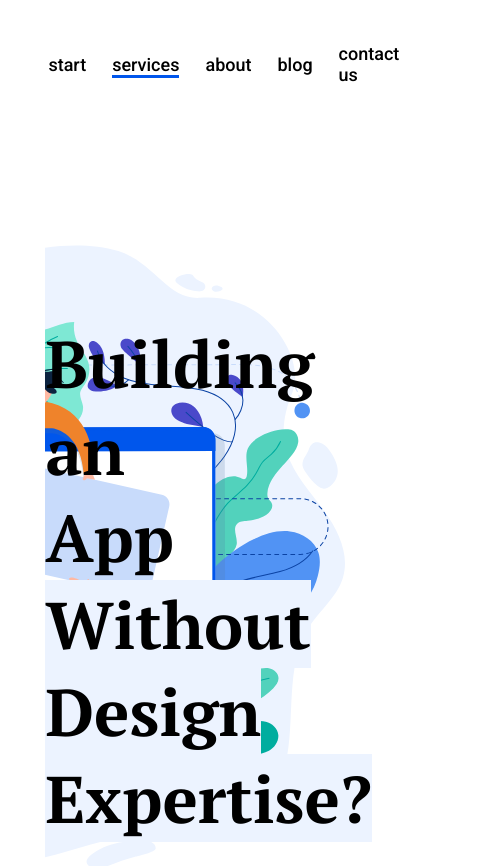
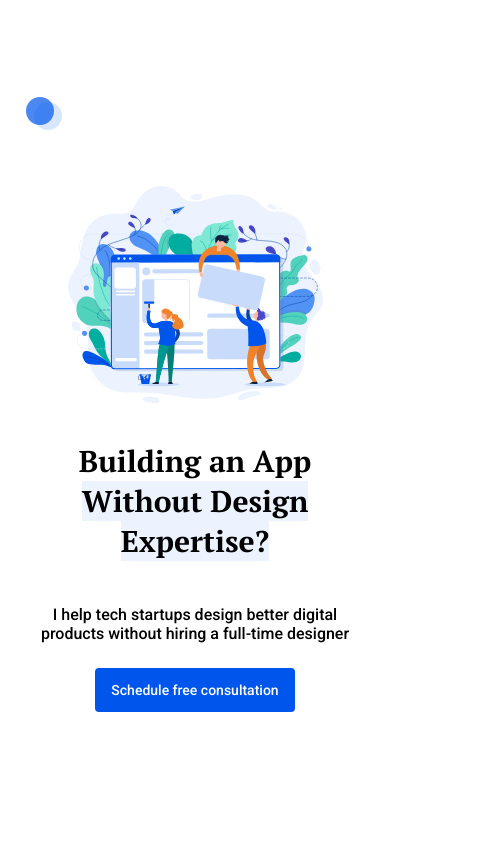
Before and after one commit to WebHeroSchool/html-css-2-0, a plain HTML site: page index.html in a window 390 px wide. Shown: the top 866 px of the page, 500 px wide, since content can reach past the window. After the commit the page ends 844 px from the top, so only its background shows below. Drawn offline with Linux system fonts and the light colour scheme.

Commit message:
настройки адаптации

```diff
--- a/index.html
+++ b/index.html
@@ -7,11 +7,16 @@
     <link href="https://fonts.googleapis.com/css2?family=Roboto:wght@500&display=swap" rel="stylesheet">
     <link href="https://fonts.googleapis.com/css2?family=PT+Serif:wght@700&display=swap" rel="stylesheet">
     <link rel="stylesheet" href="fonts.css">
+    <meta name="viewport" content="width=device-width, initial-scale=1">
   </head>
   <body>
     <div class="wrapper">
       <header class="header">
         <div class="logo"></div>
+        <div class="logo__mobile">
+          <div class="logo__circle logo__circle_color_dark-blue"></div>
+          <div class="logo__circle logo__circle_color_blue"></div>
+        </div>
         <nav class="menu">
           <a class="menu__link" href="">start</a>
           <a class="menu__link menu__link_active" href="">services</a>
--- a/styles.css
+++ b/styles.css
@@ -111,3 +111,105 @@
 .main__button:hover {
   opacity: .5;
 }
+
+@media (max-width: 1560px) {
+  .wrapper {
+    width: 69%;
+}
+
+.menu__link {
+  font: 500 14px/16px 'Roboto', sans-serif, arial, helvetica;
+}
+
+  .main {
+  padding: 0 58% 100px 0;
+  background: top right no-repeat url(img/mainimg.svg);
+}
+
+.main__title {
+  font: bold 50px/66px 'PT Serif', serif, sans-serif, arial, helvetica;
+}
+
+.main__title_highlight {
+  background: #ecf3ff;
+}
+
+.main__text {
+  font: 500 18px/21px 'Roboto', sans-serif, arial, helvetica;
+  width: auto;
+  height: auto;
+}
+
+.main__button {
+  font: 500 14px/16px 'Roboto', sans-serif, arial, helvetica;
+  padding: 14px 16px;
+  }
+}
+
+@media (max-width: 1281px) {
+  .wrapper {
+    width: 92%;
+  }
+}
+
+@media (max-width: 961px) {
+  .menu {
+    display: none;
+  }
+
+  .header {
+    margin-bottom: 28px;
+  }
+
+  .main {
+    text-align: center;
+    padding: 74% 0 0;
+    background-size: 74%;
+    background-position: top center;
+  }
+
+  .main__title {
+    font: bold 30px/40px 'PT Serif', serif, sans-serif, arial, helvetica;
+    margin-bottom: 44px;
+  }
+
+  .main__text {
+    font: 500 16px/19px 'Roboto', sans-serif, arial, helvetica;
+    margin-bottom: 25px;
+  }
+
+  .main__button {
+    font: 500 14px/16px 'Roboto', sans-serif, arial, helvetica;
+  }
+
+  .logo {
+    display: none;
+  }
+
+  .logo__mobile {
+    padding: 40px 0;
+    padding-left: 44px;
+    position: relative;
+  }
+
+  .logo__circle {
+    width: 28px;
+    height: 28px;
+    position: absolute;
+    left: 0;
+    top: 50%;
+    transform: translateY(50%);
+    border-radius: 50%;
+    opacity: .7;
+  }
+
+  .logo__circle_color_dark-blue {
+    left: 8px;
+    top: 56%;
+    background: #c8dbfb;
+  }
+
+  .logo__circle_color_blue {
+    background: #0056ec;
+  }
+}
```
